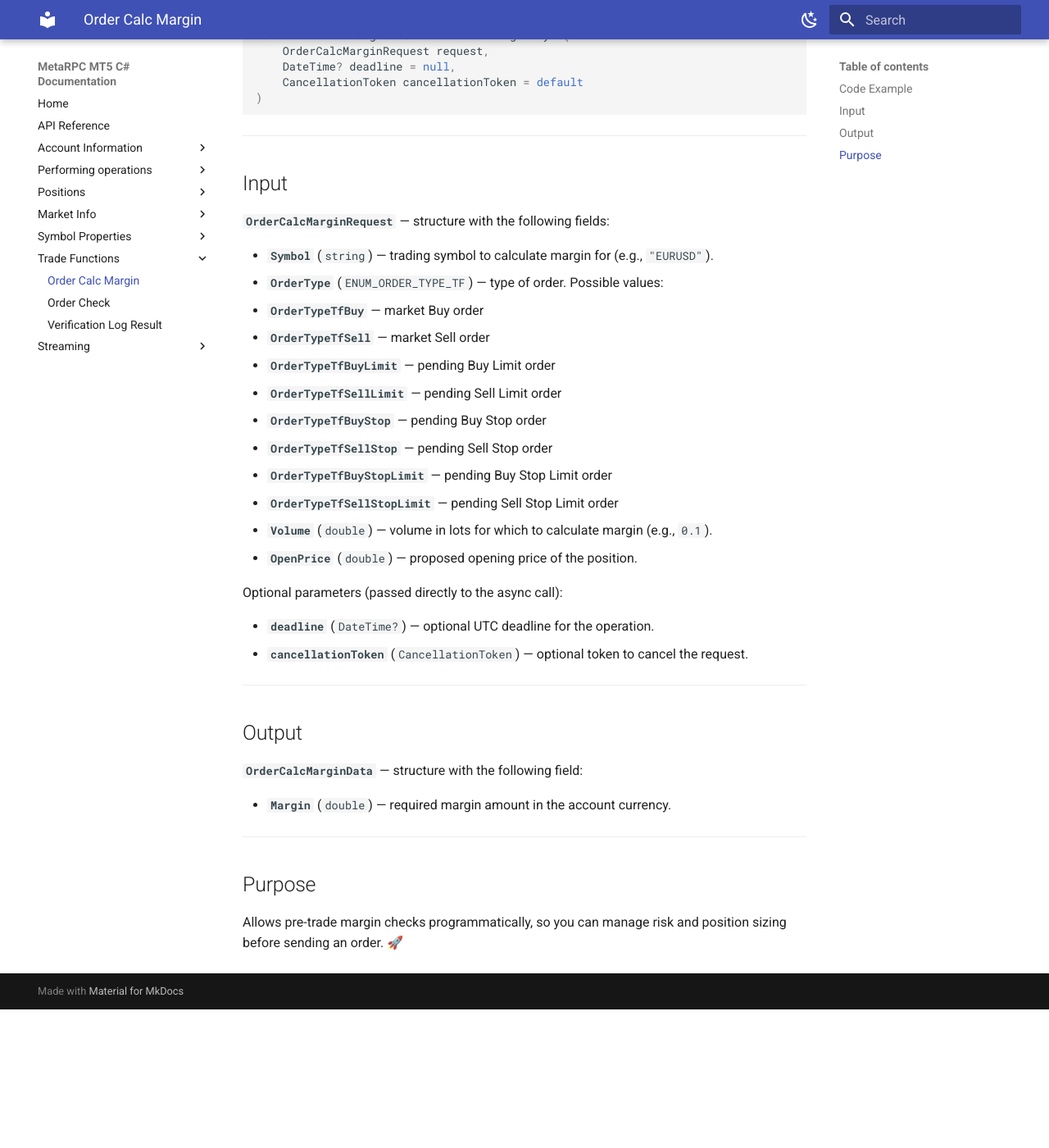
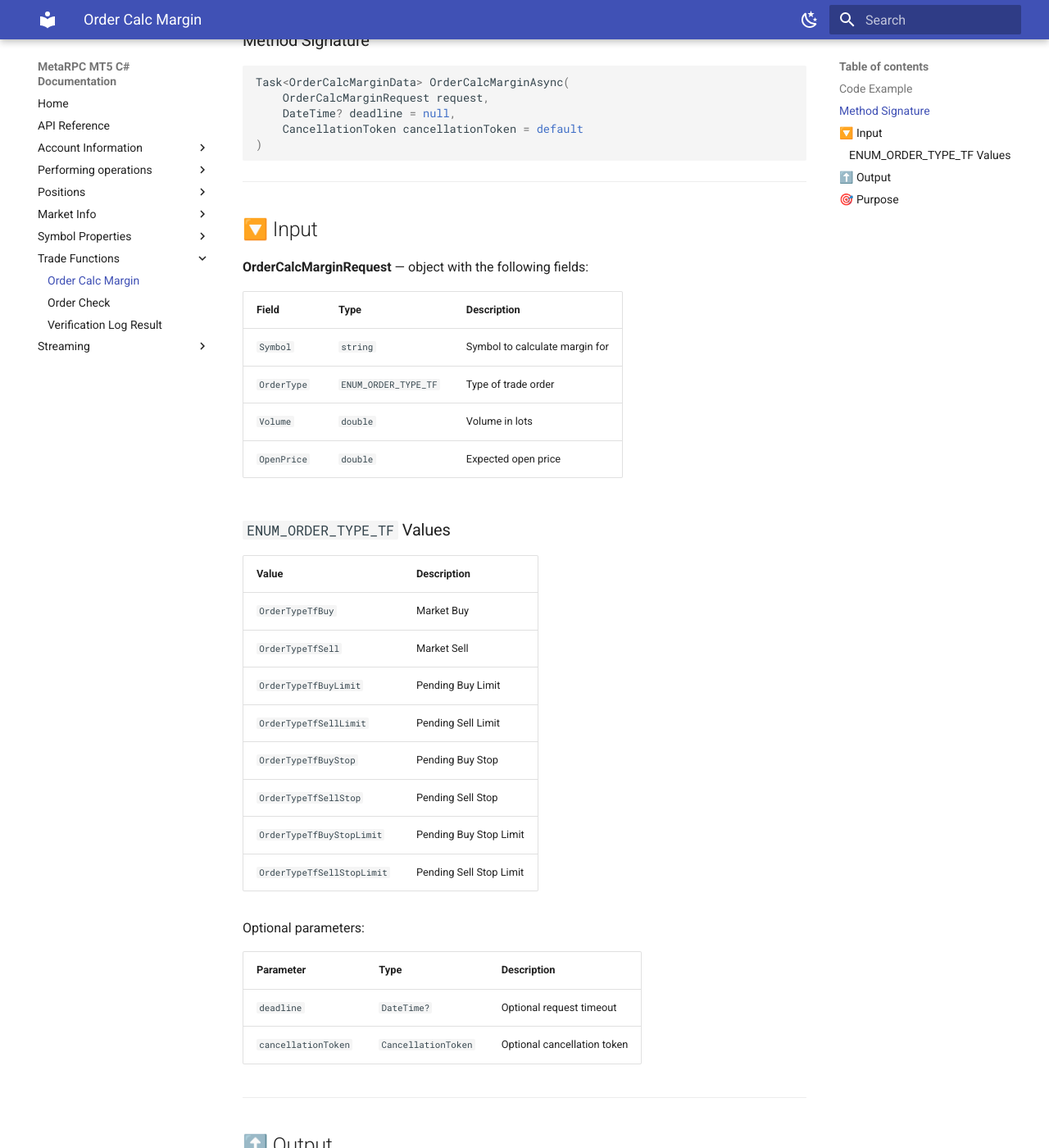
Before and after one commit to MetaRPC/CSharpMT5, an MkDocs documentation site: the page built from docs/TradeFunctions/OrderCalcMargin.md, in a window 1280 px wide and 1400 px high, scrolled down 627 px. Shown: the whole window at 82% size. Built offline with MkDocs 1.6.1 and Material for MkDocs 9.7.7, drawn with Linux system fonts in a browser that asks for light colours; before the commit the page ends 1858 px from its top, so only the background shows below that; some of the changed text lies outside the part shown.

Commit message:
Update OrderCalcMargin.md

````diff
--- a/docs/TradeFunctions/OrderCalcMargin.md
+++ b/docs/TradeFunctions/OrderCalcMargin.md
@@ -1,8 +1,9 @@
 # Calculating Required Margin
 
 > **Request:** margin calculation for a planned trade
+> Compute the margin needed to open a position with given parameters.
 
-Compute the margin needed to open a position with given parameters.
+---
 
 ### Code Example
 
@@ -22,7 +23,9 @@ _logger.LogInformation(
 );
 ```
 
-✨ **Method Signature:**
+---
+
+### Method Signature
 
 ```csharp
 Task<OrderCalcMarginData> OrderCalcMarginAsync(
@@ -34,39 +37,55 @@ Task<OrderCalcMarginData> OrderCalcMarginAsync(
 
 ---
 
-## Input
+## 🔽 Input
 
-**`OrderCalcMarginRequest`** — structure with the following fields:
+**OrderCalcMarginRequest** — object with the following fields:
 
-* **`Symbol`** (`string`) — trading symbol to calculate margin for (e.g., `"EURUSD"`).
-* **`OrderType`** (`ENUM_ORDER_TYPE_TF`) — type of order. Possible values:
+| Field       | Type                 | Description                    |
+| ----------- | -------------------- | ------------------------------ |
+| `Symbol`    | `string`             | Symbol to calculate margin for |
+| `OrderType` | `ENUM_ORDER_TYPE_TF` | Type of trade order            |
+| `Volume`    | `double`             | Volume in lots                 |
+| `OpenPrice` | `double`             | Expected open price            |
 
-  * **`OrderTypeTfBuy`** — market Buy order
-  * **`OrderTypeTfSell`** — market Sell order
-  * **`OrderTypeTfBuyLimit`** — pending Buy Limit order
-  * **`OrderTypeTfSellLimit`** — pending Sell Limit order
-  * **`OrderTypeTfBuyStop`** — pending Buy Stop order
-  * **`OrderTypeTfSellStop`** — pending Sell Stop order
-  * **`OrderTypeTfBuyStopLimit`** — pending Buy Stop Limit order
-  * **`OrderTypeTfSellStopLimit`** — pending Sell Stop Limit order
-* **`Volume`** (`double`) — volume in lots for which to calculate margin (e.g., `0.1`).
-* **`OpenPrice`** (`double`) — proposed opening price of the position.
+### `ENUM_ORDER_TYPE_TF` Values
 
-Optional parameters (passed directly to the async call):
+| Value                      | Description             |
+| -------------------------- | ----------------------- |
+| `OrderTypeTfBuy`           | Market Buy              |
+| `OrderTypeTfSell`          | Market Sell             |
+| `OrderTypeTfBuyLimit`      | Pending Buy Limit       |
+| `OrderTypeTfSellLimit`     | Pending Sell Limit      |
+| `OrderTypeTfBuyStop`       | Pending Buy Stop        |
+| `OrderTypeTfSellStop`      | Pending Sell Stop       |
+| `OrderTypeTfBuyStopLimit`  | Pending Buy Stop Limit  |
+| `OrderTypeTfSellStopLimit` | Pending Sell Stop Limit |
 
-* **`deadline`** (`DateTime?`) — optional UTC deadline for the operation.
-* **`cancellationToken`** (`CancellationToken`) — optional token to cancel the request.
+Optional parameters:
+
+| Parameter           | Type                | Description                 |
+| ------------------- | ------------------- | --------------------------- |
+| `deadline`          | `DateTime?`         | Optional request timeout    |
+| `cancellationToken` | `CancellationToken` | Optional cancellation token |
 
 ---
 
-## Output
+## ⬆️ Output
 
-**`OrderCalcMarginData`** — structure with the following field:
+Returns an **OrderCalcMarginData** object:
 
-* **`Margin`** (`double`) — required margin amount in the account currency.
+| Field    | Type     | Description                         |
+| -------- | -------- | ----------------------------------- |
+| `Margin` | `double` | Required margin in account currency |
 
 ---
 
-## Purpose
+## 🎯 Purpose
 
-Allows pre-trade margin checks programmatically, so you can manage risk and position sizing before sending an order. 🚀
+Use this method to calculate the **required margin** before placing an order.
+
+Perfect for:
+
+* Validating sufficient funds
+* Pre-trade simulations and risk controls
+* Dynamic lot size calculations
````
